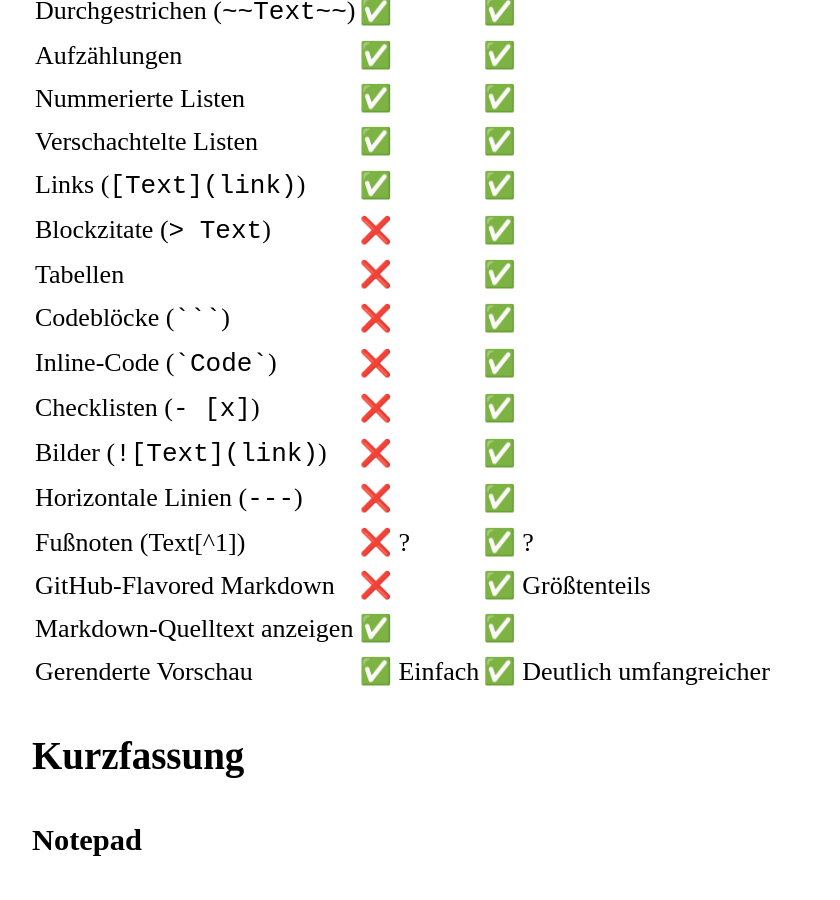
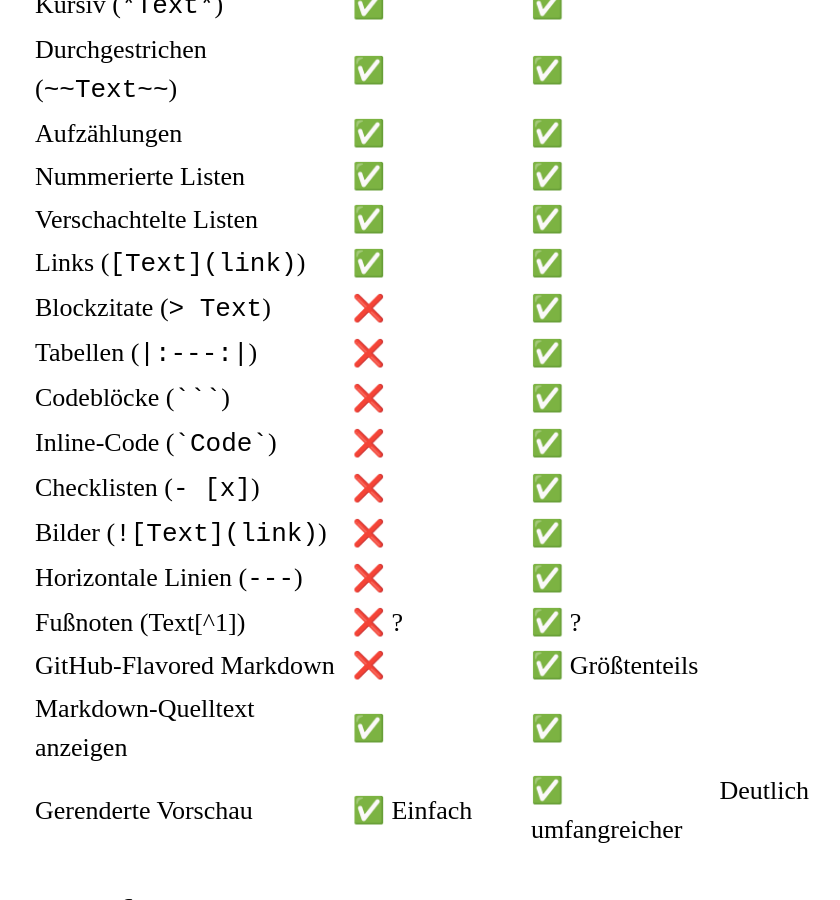
Before and after one commit to MonaLgbt/MonaLgbt.github.io, a Jekyll site: the page built from pages/comparison.md, in a window 1280 px wide and 900 px high, scrolled down 644 px. Shown: the whole window, without its empty margins (218-1058 px from the left). Built offline with Jekyll 4.4.1, drawn with Linux system fonts in a browser that asks for light colours.

`````diff
--- a/pages/comparison.md
+++ b/pages/comparison.md
@@ -10,7 +10,7 @@ layout: default
 Windows Notepad vs. M365 Markdown-Editor
 (OneDrive/SharePoint)
 
-| Funktion | Notepad | M365 Markdown-Editor |
+| Funktion | Notepad &emsp;&emsp;&emsp; | M365 Markdown-Editor |
 |-----------|----------|----------|
 | Überschriften (`#`) | ✅ | ✅ |
 | Fett (`**Text**`) | ✅ | ✅ |
@@ -21,7 +21,7 @@ Windows Notepad vs. M365 Markdown-Editor
 | Verschachtelte Listen | ✅ | ✅ |
 | Links (`[Text](link)`) | ✅ | ✅ |
 | Blockzitate (`> Text`) | ❌ | ✅ |
-| Tabellen | ❌ | ✅ |
+| Tabellen (`|:---:|`) | ❌ | ✅ |
 | Codeblöcke (```` ``` ````) | ❌ | ✅ |
 | Inline-Code (`` `Code` ``) | ❌ | ✅ |
 | Checklisten (`- [x]`) | ❌ | ✅ |
`````
